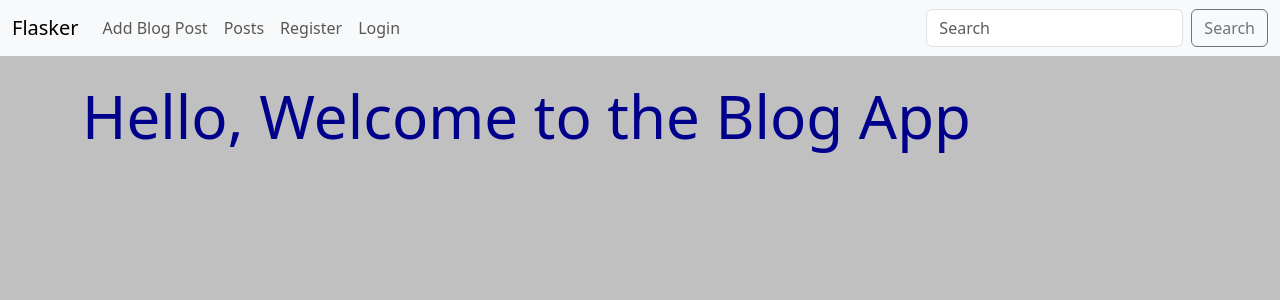
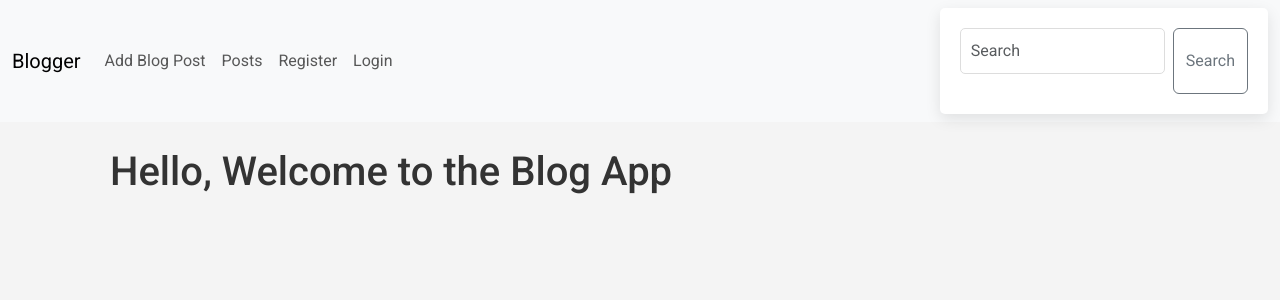
Before and after one commit to RannyNaing/Flasker, a Flask app: page / in a window 1280 px wide. Shown: the top 300 px of the page. Run offline with Flask 3, Linux system fonts and the light colour scheme; some libraries are stand-ins or nearby versions.

Commit message:
prettyfiy a bit with css

```diff
--- a/static/css/style.css
+++ b/static/css/style.css
@@ -1,17 +1,87 @@
-h1 {
-	color: darkblue;
-	font-size: 60px;
+/* Import Google Fonts */
+@import url('https://fonts.googleapis.com/css2?family=Roboto:wght@400;500;700&display=swap');
+
+/* Basic Reset */
+* {
+    margin: 0;
+    padding: 0;
+    box-sizing: border-box;
 }
 
-body{
-	background: silver;
+body {
+    font-family: 'Roboto', sans-serif;
+    color: #333;
+    background-color: #f4f4f4;
+    line-height: 1.6;
 }
 
-#demo{
-	font-size: 50px;
-	color: red;
+.container {
+    max-width: 1100px;
+    margin: auto;
+    padding: 0 20px;
 }
 
-.buttons{
-	background: white;
+/* Headings */
+h1, h2, h3, h4, h5, h6 {
+    margin-bottom: 20px;
+    color: #333;
 }
+
+/* Links */
+a {
+    color: #007bff;
+    text-decoration: none;
+}
+
+a:hover {
+    text-decoration: underline;
+}
+
+/* Buttons
+.btn {
+    display: inline-block;
+    background: #007bff;
+    color: #ffffff;
+    padding: 10px 20px;
+    cursor: pointer;
+    border: none;
+    border-radius: 5px;
+    transition: background 0.3s ease;
+}
+
+.btn:hover {
+    background: #0056b3;
+} */
+
+/* Forms */
+form {
+    background: #ffffff;
+    padding: 20px;
+    border-radius: 5px;
+    box-shadow: 0 5px 15px rgba(0,0,0,0.1);
+}
+
+.form-control {
+    margin-bottom: 20px;
+    padding: 10px;
+    border: 1px solid #ddd;
+    border-radius: 5px;
+    width: 100%;
+}
+
+/* Alerts */
+.alert {
+    padding: 20px;
+    margin-bottom: 20px;
+    border-radius: 5px;
+}
+
+.alert-success {
+    background: #d4edda;
+    color: #155724;
+}
+
+.alert-warning {
+    background: #fff3cd;
+    color: #856404;
+}
--- a/static/js/myfile.js
+++ /dev/null
@@ -1 +0,0 @@
-document.getElementById('demo').innerHTML = "This is created with Javascript"
--- a/templates/base.html
+++ b/templates/base.html
@@ -17,6 +17,5 @@
     {% endblock %}
     </div>
     <script src="https://cdn.jsdelivr.net/npm/bootstrap@5.3.3/dist/js/bootstrap.bundle.min.js" integrity="sha384-YvpcrYf0tY3lHB60NNkmXc5s9fDVZLESaAA55NDzOxhy9GkcIdslK1eN7N6jIeHz" crossorigin="anonymous"></script>
-    <script src="{{ url_for('static', filename='js/myfile.js') }}"></script>
   </body>
 </html>
--- a/templates/navbar.html
+++ b/templates/navbar.html
@@ -1,6 +1,6 @@
 <nav class="navbar navbar-expand-lg bg-body-tertiary">
   <div class="container-fluid">
-    <a class="navbar-brand" href="{{ url_for('index') }}">Flasker</a>
+    <a class="navbar-brand" href="{{ url_for('index') }}">Blogger</a>
     <button
       class="navbar-toggler"
       type="button"
```
